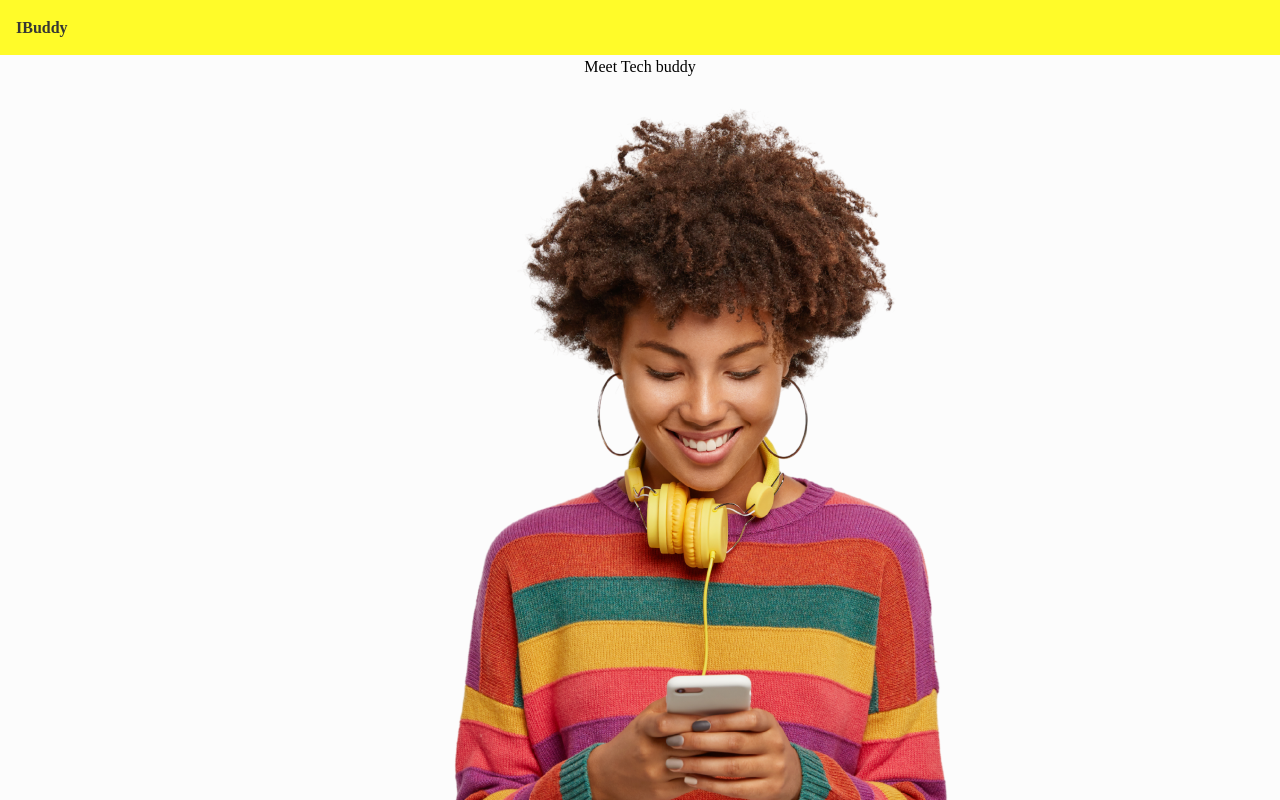
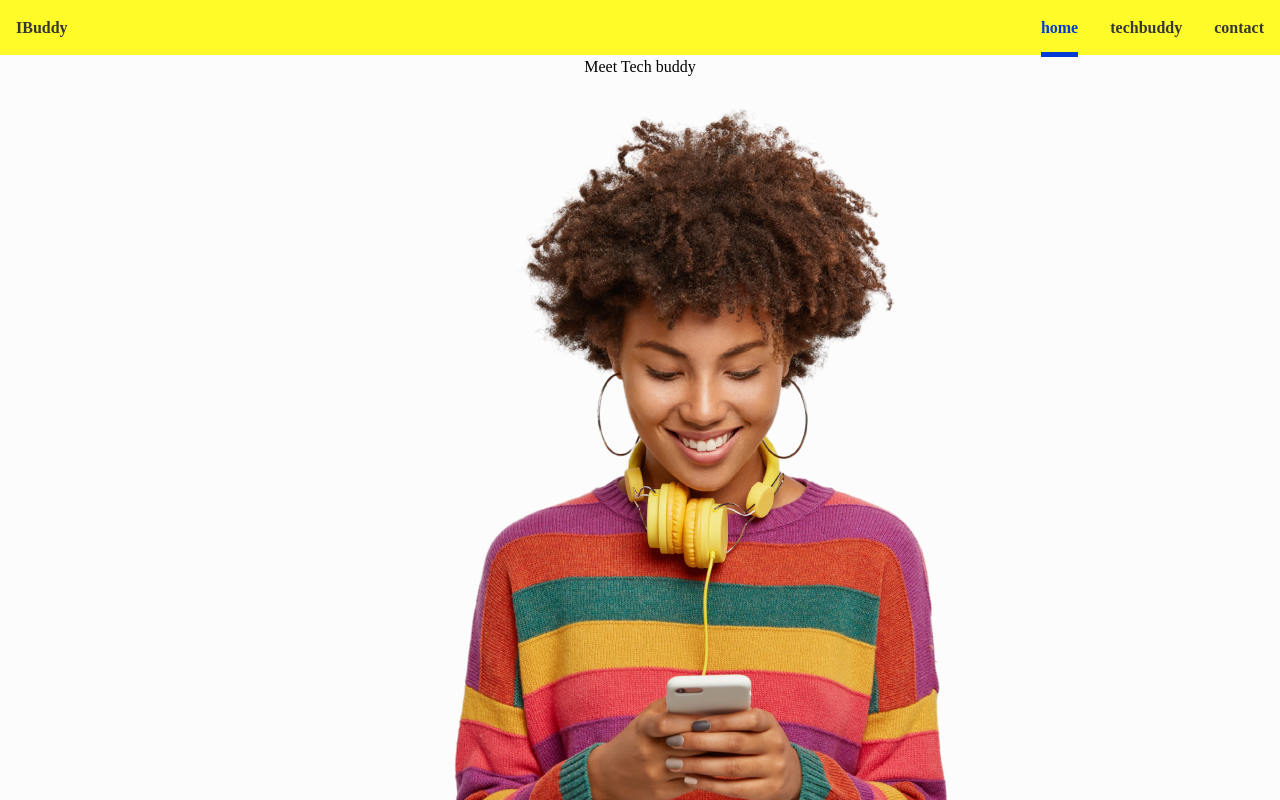
Before and after one commit to ibimina/semestertwo-secondassignment, a React (Vite) app: page / in a window 1280 px wide. Shown: the top 800 px of the page. Built offline with nearby package versions, Linux system fonts and the light colour scheme.

Commit message:
changed class name

```diff
--- a/src/components/NavBar.jsx
+++ b/src/components/NavBar.jsx
@@ -13,7 +13,7 @@ function NavBar() {
           aria-expanded={isShown}
           className={`btn ham ${!isShown ? "open" : "close"}`}
         ></button>
-        <nav data-visible={isShown} className={`${!isShown ? "hide" : "show"}`}>
+        <nav data-visible={isShown} className={`bl ${!isShown ? "hidee" : "shown"} ` }>
           <ul className="nav-ul">
             <li className="nav-link">
               <NavLink to="/" className="link" end>
@@ -22,7 +22,7 @@ function NavBar() {
             </li>
             <li className="nav-link">
               <NavLink to="/users" className="link">
-                users
+                techbuddy
               </NavLink>
             </li>
 
```
